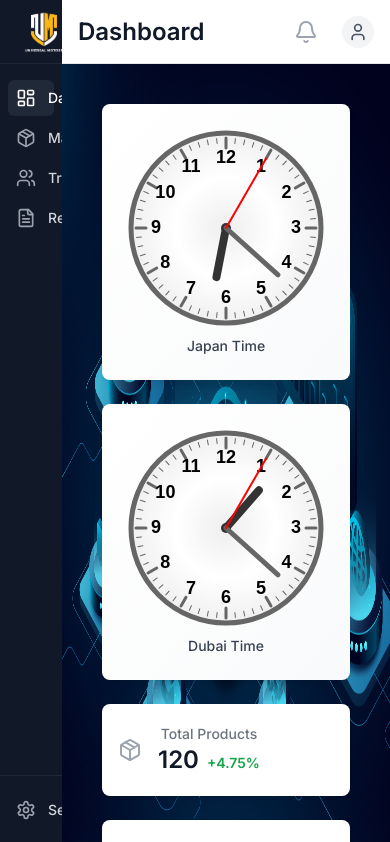
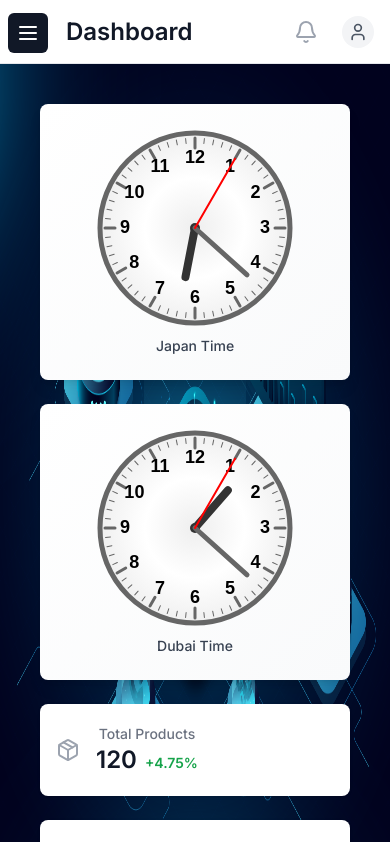
Before and after one commit to Muhammad-Danish-011/erp-system-main, a Next.js app in the folder frontend/: page /dashboard in a window 390 px wide. Shown: the top 842 px of the page. Built offline with nearby package versions, Linux system fonts and the light colour scheme.

Commit message:
sideBar responsive

```diff
--- a/frontend/src/app/dashboard/page.tsx
+++ b/frontend/src/app/dashboard/page.tsx
@@ -30,7 +30,7 @@ const alerts = [
 
 export default function DashboardPage() {
   return (
- <div className="min-h-screen overflow-y-auto">
+ <div className=" overflow-y-auto">
   <div className="space-y-6 p-6">
     <div className="grid gap-6 sm:grid-cols-2 lg:grid-cols-4">
       <AnalogClock timezone="Asia/Tokyo" label="Japan Time" />
--- a/frontend/src/components/layout/header.tsx
+++ b/frontend/src/components/layout/header.tsx
@@ -19,7 +19,7 @@ export function Header() {
     <header className="flex h-16 items-center justify-between border-b border-gray-200 bg-white px-4 sm:px-6 lg:px-8">
       <div className="flex items-center gap-4">
 
-        <h2 className="text-2xl font-semibold text-gray-900">{getPageTitle()}</h2>
+        <h2 className="text-2xl font-semibold text-gray-900 ml-[50px] lg:ml-0">{getPageTitle()}</h2>
       </div>
       <div className="flex items-center gap-4">
         <button
--- a/frontend/src/components/layout/sidebar.tsx
+++ b/frontend/src/components/layout/sidebar.tsx
@@ -1,9 +1,243 @@
+// "use client";
+
+// import { useState } from "react";
+// import Link from "next/link";
+// import { usePathname } from "next/navigation";
+// import { cn } from "@/lib/utils";
+// import {
+//   LayoutDashboard,
+//   Package,
+//   Users,
+//   Settings,
+//   FileText,
+//   ChevronDown,
+//   ChevronRight,
+//   Menu,
+//   DollarSign,
+//   CheckCircle,
+//   Upload,
+//   UserPlus,
+//   Car,
+//   MapPin,
+//   Wrench,
+//   ListChecks,
+//   Palette,
+//   Anchor,
+//   Globe,
+//   Truck,
+//   PlusSquare,
+//   FileSpreadsheet,
+//   CreditCard,
+//   ShoppingCart,
+//   AxeIcon,
+// } from "lucide-react";
+
+// const navigation = [
+//   { name: "Dashboard", href: "/dashboard", icon: LayoutDashboard },
+
+//   {
+//     name: "Master",
+//     href: "",
+//     icon: Package,
+//     children: [
+//       { name: "Car Brand", href: "/master/car-brand", icon: Car },
+//       { name: "Map - Inventory / Port Location", href: "/master/map-inventory-port-location", icon: MapPin },
+//       { name: "Inspection Cost", href: "/master/inspection-cost", icon: Wrench },
+//       { name: "Vehicle Category", href: "/master/vehicle-category", icon: ListChecks },
+//       { name: "Car Model", href: "/master/car-model", icon: Car },
+//       { name: "Additional Options", href: "/master/additional-options", icon: PlusSquare },
+//       { name: "Color", href: "/master/color", icon: Palette },
+//       { name: "Ports", href: "/master/ports", icon: Anchor },
+//       { name: "Port-Country Mapping", href: "/master/port-country-mapping", icon: Globe },
+//       { name: "Freight Charges", href: "/master/freight-charges", icon: Truck },
+//       { name: "Axle", href: "/master/axle", icon: AxeIcon },
+//     ],
+//   },
+//   {
+//     name: "Transaction",
+//     href: "",
+//     icon: Users,
+//     children: [
+//       { name: "Agent Portal", href: "/transaction/agent-portal", icon: Users },
+//       {
+//         name: "Accounts",
+//         href: "",
+//         icon: DollarSign,
+//         children: [
+//           { name: "Money Allocation", href: "/transaction/accounts/money-allocation", icon: DollarSign },
+//           { name: "Sales Order Approval", href: "/transaction/accounts/sales-order-approval", icon: CheckCircle },
+//           { name: "Payment Vouchers", href: "/transaction/accounts/payment-vouchers", icon: FileText },
+//           { name: "Acknowledgement TT Uploaded", href: "/transaction/accounts/acknowledgement-tt", icon: Upload },
+//           { name: "New Customer Approval", href: "/transaction/accounts/new-customer-approval", icon: UserPlus },
+//         ],
+//       },
+//       { name: "Add Car Listing", href: "/transaction/add-car-listing", icon: PlusSquare },
+//       { name: "Porforma Invoice", href: "/transaction/porforma-invoice", icon: FileSpreadsheet },
+//       { name: "Payments Received", href: "/transaction/payments-received", icon: CreditCard },
+//       { name: "Sales Order", href: "/transaction/sales-order", icon: ShoppingCart },
+//     ],
+//   },
+//   {
+//     name: "Report",
+//     href: "",
+//     icon: FileText,
+//     children: [
+//       { name: "Voucher Report", href: "/orders/voucher-report", icon: FileText },
+//       { name: "Proforma Invoice Report", href: "/orders/proforma-invoice-report", icon: FileSpreadsheet },
+//     ],
+//   },
+// ];
+
+// const settingsNav = { name: "Settings", href: "/settings", icon: Settings };
+
+// export function Sidebar() {
+//   const pathname = usePathname();
+//   const [openMenus, setOpenMenus] = useState<string[]>([]);
+//   const [isCollapsed, setIsCollapsed] = useState(false);
+
+//   const toggleMenu = (menuName: string) => {
+//     setOpenMenus((prev) =>
+//       prev.includes(menuName)
+//         ? prev.filter((m) => m !== menuName)
+//         : [...prev, menuName]
+//     );
+//   };
+
+//   const renderMenu = (items: any[], depth = 0) => {
+//     return (
+//       <div className={depth > 0 ? "ml-6 mt-1 space-y-1" : "space-y-1"}>
+//         {items.map((item) => {
+//           const isActive = item.href && pathname.startsWith(item.href);
+//           const hasChildren = !!item.children;
+//           const isOpen = openMenus.includes(item.name);
+
+//           return (
+//             <div key={item.name}>
+//               <button
+//                 onClick={() => (hasChildren ? toggleMenu(item.name) : null)}
+//                 className={cn(
+//                   "group flex w-full items-center rounded-md px-2 py-2 text-sm font-medium",
+//                   isActive
+//                     ? "bg-gray-800 text-white"
+//                     : "text-gray-300 hover:bg-gray-700 hover:text-white"
+//                 )}
+//               >
+//                 {item.icon && (
+//                   <item.icon
+//                     className={cn(
+//                       "mr-3 h-5 w-5 flex-shrink-0",
+//                       isActive
+//                         ? "text-white"
+//                         : "text-gray-400 group-hover:text-gray-300"
+//                     )}
+//                   />
+//                 )}
+//                 {!isCollapsed && (
+//                   <>
+//                     {hasChildren ? (
+//                       <>
+//                         <span className="flex-1 text-left">{item.name}</span>
+//                         {isOpen ? (
+//                           <ChevronDown className="h-4 w-4" />
+//                         ) : (
+//                           <ChevronRight className="h-4 w-4" />
+//                         )}
+//                       </>
+//                     ) : (
+//                       <Link
+//                         href={item.href || "#"}
+//                         className="flex-1 text-left"
+//                       >
+//                         {item.name}
+//                       </Link>
+//                     )}
+//                   </>
+//                 )}
+//               </button>
+
+//               {/* Child Menu */}
+//               {!isCollapsed && hasChildren && isOpen && renderMenu(item.children, depth + 1)}
+//             </div>
+//           );
+//         })}
+//       </div>
+//     );
+//   };
+
+//   return (
+//     <div
+//   className={cn(
+//     "flex flex-col bg-gray-900 transition-all duration-300 h-screen sticky top-0 overflow-hidden ",
+//     isCollapsed ? "w-16" : "w-64"
+//   )}
+// >
+//   {/* Header */}
+//   <div className="flex h-16 items-center justify-between border-b border-gray-800 px-4 overflow-hidden">
+//     {!isCollapsed && (
+//       <>
+//         <img
+//           src="/logo.png"
+//           alt="Logo"
+//           className="h-auto w-auto max-h-14 max-w-14 object-contain"
+//         />
+//         <h1 className="text-xl font-bold text-white hidden sm:block whitespace-nowrap">ERP System</h1>
+//       </>
+//     )}
+//     <button
+//       onClick={() => setIsCollapsed(!isCollapsed)}
+//       className="text-gray-300 hover:text-white"
+//     >
+//       <Menu size={24} />
+//     </button>
+//   </div>
+//   {/* Navigation */}
+//   <nav className="flex-1 px-2 py-4 overflow-y-auto overflow-x-hidden custom_scrollbar_hidden">
+//     {renderMenu(navigation)}
+//   </nav>
+
+//   {/* Settings */}
+//   <div className="border-t border-gray-800 px-2 py-4">
+//     <Link
+//       href={settingsNav.href}
+//       className={cn(
+//         "group flex items-center rounded-md px-2 py-2 text-sm font-medium",
+//         pathname.startsWith(settingsNav.href)
+//           ? "bg-gray-800 text-white"
+//           : "text-gray-300 hover:bg-gray-700 hover:text-white"
+//       )}
+//     >
+//       <settingsNav.icon
+//         className={cn(
+//           "mr-3 h-5 w-5 flex-shrink-0",
+//           pathname.startsWith(settingsNav.href)
+//             ? "text-white"
+//             : "text-gray-400 group-hover:text-gray-300"
+//         )}
+//       />
+//       {!isCollapsed && settingsNav.name}
+//     </Link>
+//   </div>
+// </div>
+//   )}
+
+
+
+
+
+
+
+
+
+
+
+
 "use client";
 
 import { useState } from "react";
 import Link from "next/link";
 import { usePathname } from "next/navigation";
 import { cn } from "@/lib/utils";
+import { Menu as MenuIcon, X, Settings as SettingsIcon } from "lucide-react";
 import {
   LayoutDashboard,
   Package,
@@ -31,6 +265,15 @@ import {
   ShoppingCart,
   AxeIcon,
 } from "lucide-react";
+
+// ... keep your `navigation` and `settingsNav` here
+
+export function Sidebar() {
+  const pathname = usePathname();
+  const [openMenus, setOpenMenus] = useState<string[]>([]);
+  const [isCollapsed, setIsCollapsed] = useState(false);
+  const [isMobileOpen, setIsMobileOpen] = useState(false); // mobile sidebar toggle
+
 
   const navigation = [
   { name: "Dashboard", href: "/dashboard", icon: LayoutDashboard },
@@ -88,13 +331,7 @@ const navigation = [
   },
 ];
 
-const settingsNav = { name: "Settings", href: "/settings", icon: Settings };
-
-export function Sidebar() {
-  const pathname = usePathname();
-  const [openMenus, setOpenMenus] = useState<string[]>([]);
-  const [isCollapsed, setIsCollapsed] = useState(false);
-
+const settingsNav = { name: "Settings", href: "/settings", icon: SettingsIcon };
   const toggleMenu = (menuName: string) => {
     setOpenMenus((prev) =>
       prev.includes(menuName)
@@ -103,8 +340,7 @@ export function Sidebar() {
     );
   };
 
-  const renderMenu = (items: any[], depth = 0) => {
-    return (
+  const renderMenu = (items: any[], depth = 0) => (
     <div className={depth > 0 ? "ml-6 mt-1 space-y-1" : "space-y-1"}>
       {items.map((item) => {
         const isActive = item.href && pathname.startsWith(item.href);
@@ -144,31 +380,48 @@ export function Sidebar() {
     )}
   </>
 ) : (
-                      <Link
-                        href={item.href || "#"}
-                        className="flex-1 text-left"
-                      >
+  <Link href={item.href || "#"} className="flex-1 text-left">
     {item.name}
   </Link>
 )}
                 </>
               )}
             </button>
-
-              {/* Child Menu */}
             {!isCollapsed && hasChildren && isOpen && renderMenu(item.children, depth + 1)}
           </div>
         );
       })}
     </div>
   );
-  };
 
   return (
+    <>
+      {/* Mobile Menu Button */}
+      <div className="lg:hidden fixed top-[13px] left-2 z-50">
+        <button
+          onClick={() => setIsMobileOpen(true)}
+          className="p-2 rounded-md bg-gray-900 text-white"
+        >
+          <MenuIcon size={24} />
+        </button>
+      </div>
+
+      {/* Overlay */}
+      {isMobileOpen && (
+        <div
+          className="fixed inset-0 bg-black bg-opacity-50 z-40 lg:hidden"
+          onClick={() => setIsMobileOpen(false)}
+        />
+      )}
+
+      {/* Sidebar */}
       <div
         className={cn(
-    "flex flex-col bg-gray-900 transition-all duration-300 h-screen sticky top-0 overflow-hidden ",
-    isCollapsed ? "w-16" : "w-64"
+          "fixed lg:static top-0 left-0 z-50 flex flex-col bg-gray-900 transition-all duration-300 h-screen overflow-hidden",
+          isCollapsed ? "w-16" : "w-64",
+          // mobile behavior
+          isMobileOpen ? "translate-x-0" : "-translate-x-full",
+          "lg:translate-x-0"
         )}
       >
         {/* Header */}
@@ -180,16 +433,26 @@ export function Sidebar() {
                 alt="Logo"
                 className="h-auto w-auto max-h-14 max-w-14 object-contain"
               />
-        <h1 className="text-xl font-bold text-white hidden sm:block whitespace-nowrap">ERP System</h1>
+              <h1 className="text-xl font-bold text-white hidden sm:block whitespace-nowrap">
+                ERP System
+              </h1>
             </>
           )}
+          {/* Collapse / Close Btn */}
           <button
-      onClick={() => setIsCollapsed(!isCollapsed)}
+            onClick={() =>
+              window.innerWidth < 1024
+                ? setIsMobileOpen(false)
+                : setIsCollapsed(!isCollapsed)
+            }
             className="text-gray-300 hover:text-white"
           >
-      <Menu size={24} />
+
+            {isMobileOpen ? <X size={24} /> : <Menu size={24} /> }
+
           </button>
         </div>
+
         {/* Navigation */}
         <nav className="flex-1 px-2 py-4 overflow-y-auto overflow-x-hidden custom_scrollbar_hidden">
           {renderMenu(navigation)}
@@ -218,4 +481,6 @@ export function Sidebar() {
           </Link>
         </div>
       </div>
-  )}
+    </>
+  );
+}
```
Lines whose indentation alone changed are shown as unchanged.
